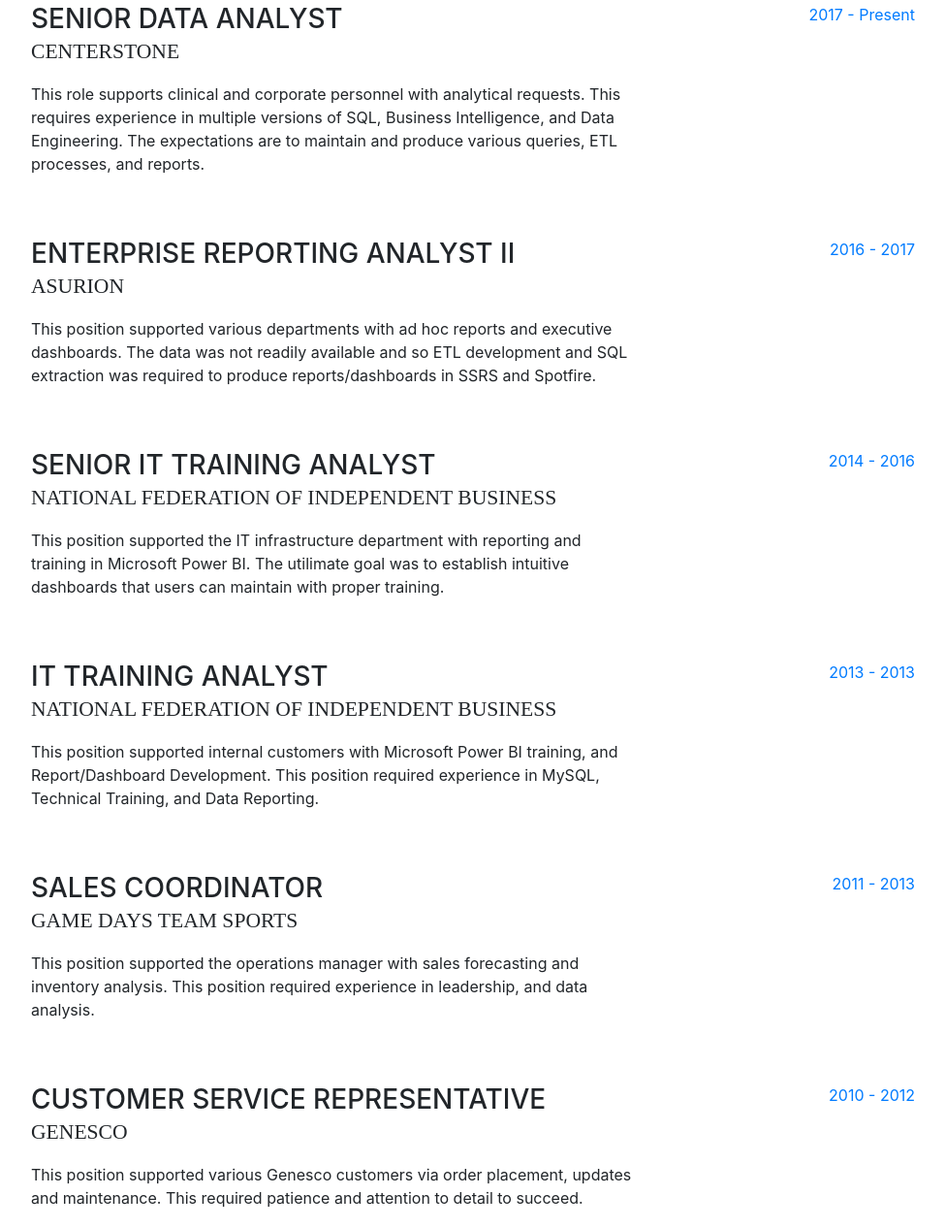
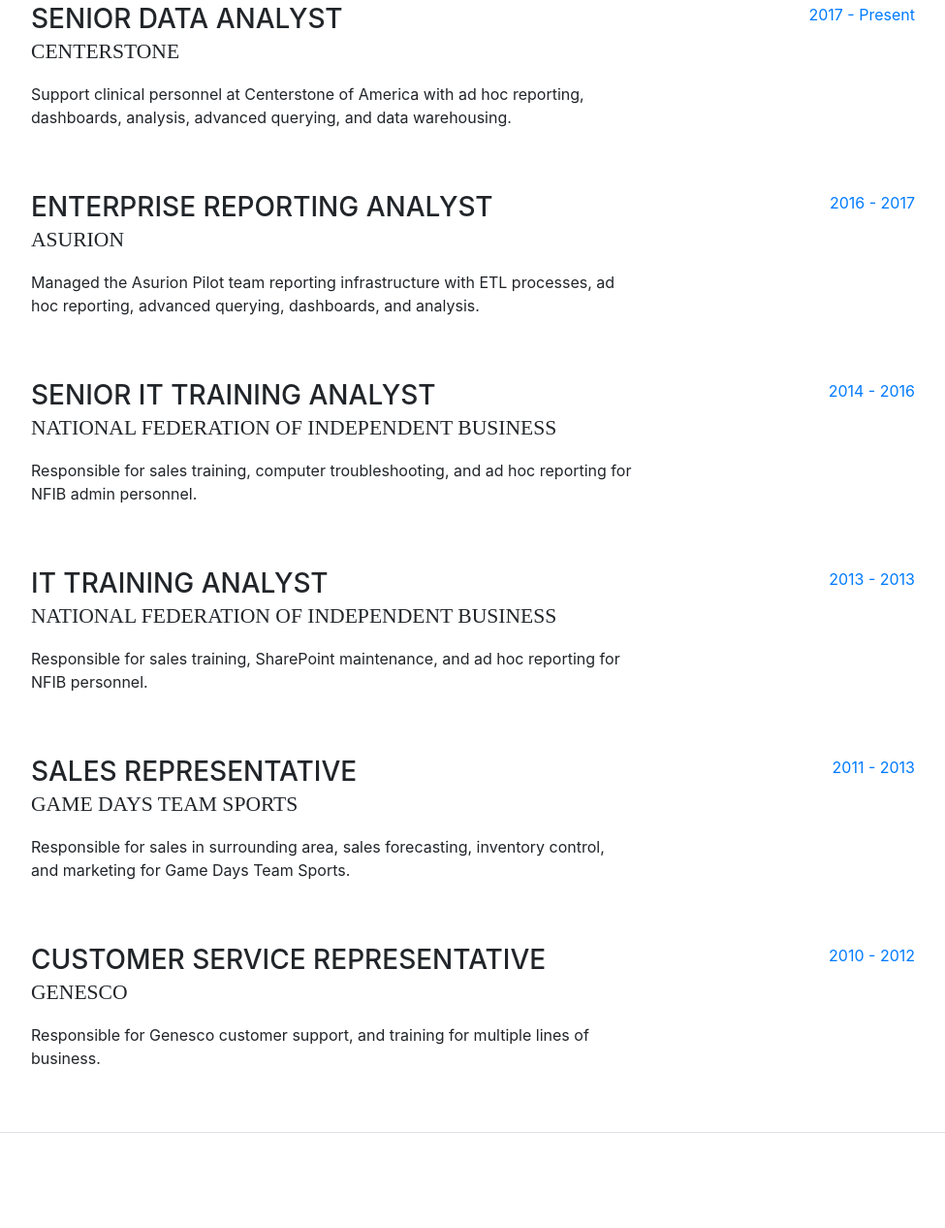
Before and after one commit to ibinec/Disable_portfolio, a website with bundled scripts: page index.html in a window 1280 px wide. Shown: the part 931-2197 px from the top of the page at 97% size, without its empty margins (288-1263 px from the left). Built offline with nearby package versions, Linux system fonts and the light colour scheme; a web font is replaced by a local one.

Commit message:
Update index.html

```diff
--- a/index.html
+++ b/index.html
@@ -79,7 +79,7 @@
                 </span>
               </a>
             </li>
-		  <!--
+
             <li class="list-inline-item">
               <a href="https://linkedin.com/in/Ibine/" target="_blank" </a>
                 <span class="fa-stack fa-lg">
@@ -87,7 +87,8 @@
                   <i class="fa fa-linkedin fa-stack-1x fa-inverse"></i>
                 </span>
               </a>
-		 </li>-->
+		 </li>
+	      <!--
             <li class="list-inline-item">
               <a href="https://public.tableau.com/profile/claudius.ibine#!/" target="_blank" </a>
                 <span class="fa-stack fa-lg">
@@ -95,8 +96,7 @@
                   <i class="fa fa-bar-chart fa-stack-1x fa-inverse"></i>
                 </span>
               </a>
-
-            </li>
+            </li> -->
             <li class="list-inline-item">
               <a href="https://sway.office.com/ARYOXKJPzI34c8aC?ref=Link" target="_blank" </a>
                 <span class="fa-stack fa-lg">
@@ -117,7 +117,7 @@
             <div class="resume-content mr-auto">
               <h3 class="mb-0">Senior Data Analyst</h3>
               <div class="subheading mb-3">Centerstone</div>
-              <p>This role supports clinical and corporate personnel with analytical requests. This requires experience in multiple versions of SQL, Business Intelligence, and Data Engineering. The expectations are to maintain and produce various queries, ETL processes, and reports.</p>
+              <p>Support clinical personnel at Centerstone of America with ad hoc reporting, dashboards, analysis, advanced querying, and data warehousing.</p>
             </div>
             <div class="resume-date text-md-right">
 		    <span class="text-primary">2017 - Present</span>
@@ -126,9 +126,9 @@
 
           <div class="resume-item d-flex flex-column flex-md-row mb-5">
             <div class="resume-content mr-auto">
-              <h3 class="mb-0">Enterprise Reporting Analyst II</h3>
+              <h3 class="mb-0">Enterprise Reporting Analyst</h3>
               <div class="subheading mb-3">Asurion</div>
-              <p>This position supported various departments with ad hoc reports and executive dashboards. The data was not readily available and so ETL development and SQL extraction was required to produce reports/dashboards in SSRS and Spotfire.</p>
+              <p>Managed the Asurion Pilot team reporting infrastructure with ETL processes, ad hoc reporting, advanced querying, dashboards, and analysis.</p>
             </div>
             <div class="resume-date text-md-right">
 		    <span class="text-primary">2016 - 2017</span>
@@ -138,7 +138,7 @@
             <div class="resume-content mr-auto">
               <h3 class="mb-0">Senior IT Training Analyst</h3>
               <div class="subheading mb-3">National Federation of Independent Business</div>
-              <p>This position supported the IT infrastructure department with reporting and training in Microsoft Power BI. The utilimate goal was to establish intuitive dashboards that users can maintain with proper training.</p>
+              <p>Responsible for sales training, computer troubleshooting, and ad hoc reporting for NFIB admin personnel.</p>
             </div>
             <div class="resume-date text-md-right">
 		    <span class="text-primary">2014 - 2016</span>
@@ -149,7 +149,7 @@
             <div class="resume-content mr-auto">
               <h3 class="mb-0">IT Training Analyst</h3>
               <div class="subheading mb-3">National Federation of Independent Business</div>
-              <p>This position supported internal customers with Microsoft Power BI training, and Report/Dashboard Development. This position required experience in MySQL, Technical Training, and Data Reporting.</p>
+              <p>Responsible for sales training, SharePoint maintenance, and ad hoc reporting for NFIB personnel.</p>
             </div>
             <div class="resume-date text-md-right">
 		    <span class="text-primary">2013 - 2013</span>
@@ -158,9 +158,9 @@
 
 	<div class="resume-item d-flex flex-column flex-md-row mb-5">
             <div class="resume-content mr-auto">
-              <h3 class="mb-0">Sales Coordinator</h3>
+              <h3 class="mb-0">Sales Representative</h3>
               <div class="subheading mb-3">Game Days Team Sports</div>
-              <p>This position supported the operations manager with sales forecasting and inventory analysis. This position required experience in leadership, and data analysis.</p>
+              <p>Responsible for sales in surrounding area, sales forecasting, inventory control, and marketing for Game Days Team Sports.</p>
             </div>
             <div class="resume-date text-md-right">
 		    <span class="text-primary">2011 - 2013</span>
@@ -171,7 +171,7 @@
             <div class="resume-content mr-auto">
               <h3 class="mb-0">Customer Service Representative</h3>
               <div class="subheading mb-3">Genesco</div>
-              <p>This position supported various Genesco customers via order placement, updates and maintenance. This required patience and attention to detail to succeed.</p>
+              <p>Responsible for Genesco customer support, and training for multiple lines of business.</p>
             </div>
             <div class="resume-date text-md-right">
 		    <span class="text-primary">2010 - 2012</span>
```
